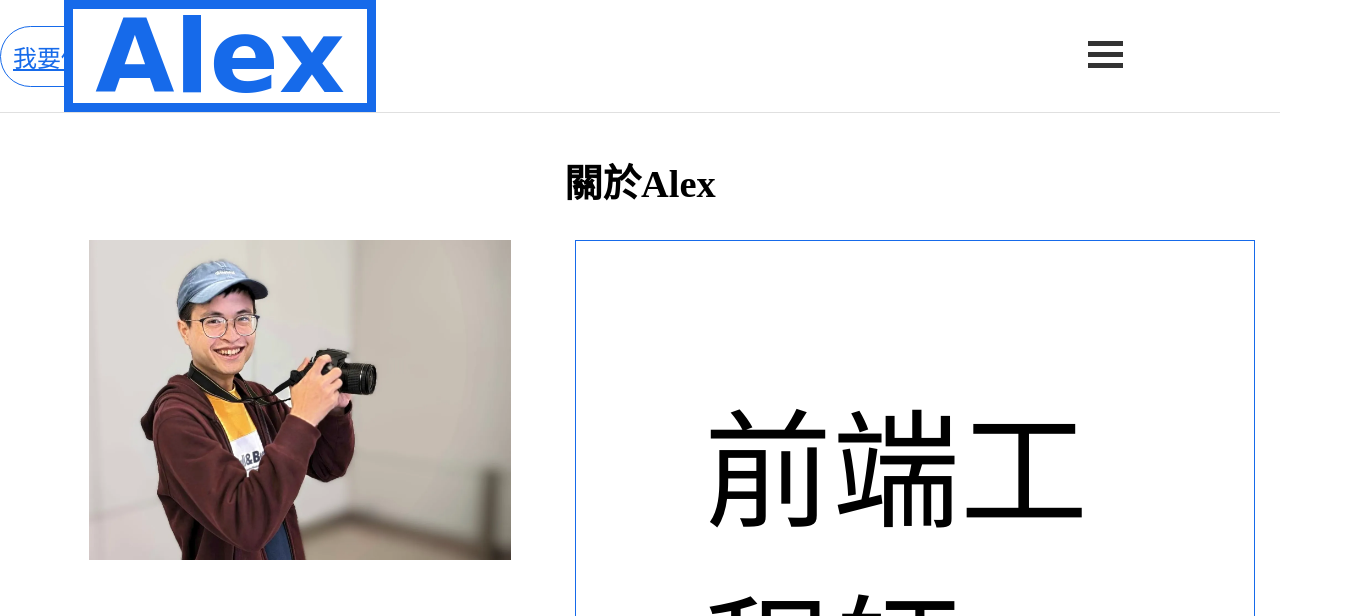
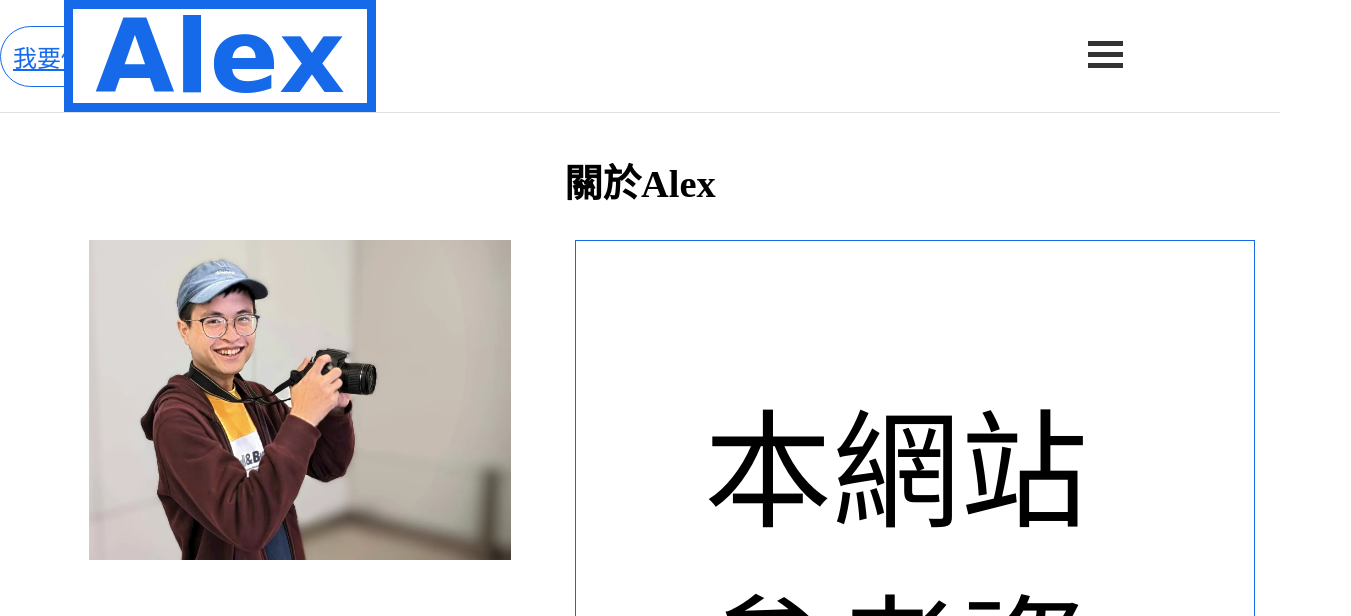
Before and after one commit to Lex-H/1_personal_webpage, a plain HTML site: page index.html in a window 1280 px wide. Shown: the top 616 px of the page, 1351 px wide, since content can reach past the window. Drawn offline with nearby package versions, Linux system fonts and the light colour scheme; a web font is replaced by a local one.

Commit message:
更新 本網站參考資料及教學

```diff
--- a/index.html
+++ b/index.html
@@ -77,6 +77,11 @@
             <article class="articleBorder">
                 <!-- 參考文案做排版 -->
                 <!-- https://docs.google.com/document/d/1l2oQhRGtJHivByAOV4oxXXHWndC7O4ZLDIy02kx3aus/edit -->
+                本網站參考資料及教學：
+                1. https://www.w3schools.com/howto/default.asp
+                2. https://kenwheeler.github.io/slick/
+
+
                 前端工程師 & 攝影師：雙重身份的我
                 嘿，你好！我是一位專業的前端工程師和攝影師。我熱愛學習新事物，就像我熱愛咖啡和巧克力一樣。我堅信，只要有熱情和毅力，任何人都可以成為他們想成為的人，就像超人一樣！
                 前端工程師：我是小小魔法師
```
